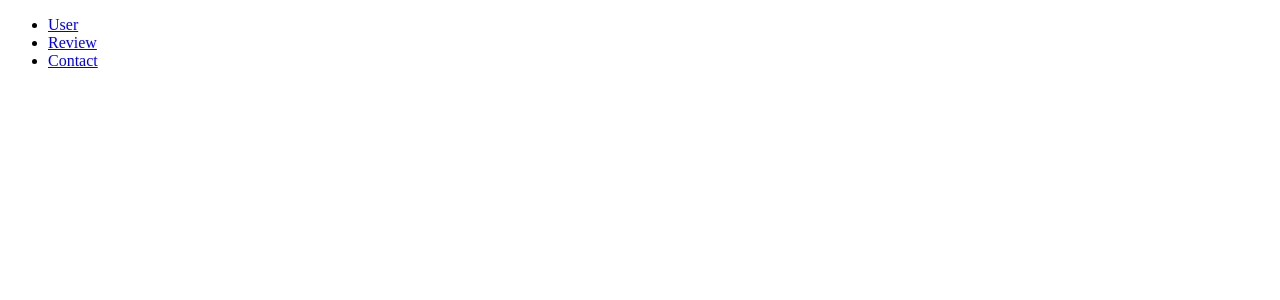
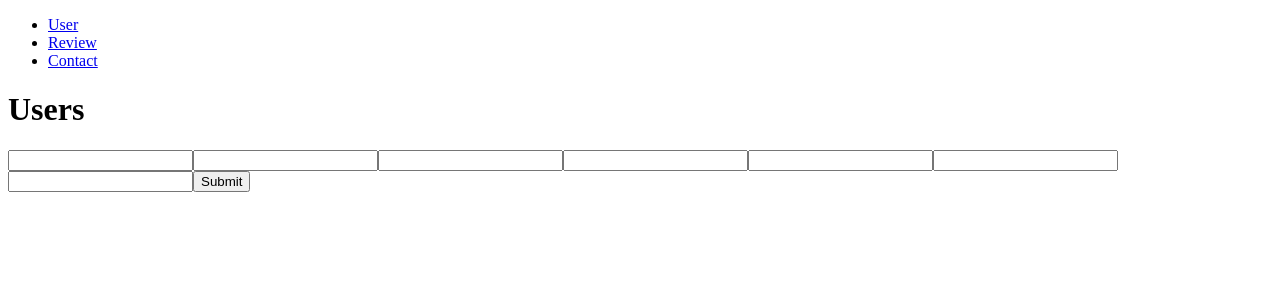
Before and after one commit to AustinFortson/2nd-project-3, a React (Create React App) app in the folder 2ndpraject3/client/: page / in a window 1280 px wide. Shown: the top 300 px of the page. Built offline with nearby package versions, Linux system fonts and the light colour scheme.

Commit message:
Update App.js & UserInput.js

```diff
--- a/2ndpraject3/client/src/App.js
+++ b/2ndpraject3/client/src/App.js
@@ -1,16 +1,35 @@
-import React, { Component } from 'react';
+import React from 'react';
+import { BrowserRouter as Router, Link, Route, Switch } from 'react-router-dom'
+import Search from "./pages/Search";
+import Review from "./pages/Review";
+import User from './pages/UserInput';
 // import logo from './logo.svg';
 
 
-class App extends Component {
-
-  render() {
-    return (
-      <div>
-
-      </div>
-    );
-  }
+ function App() {
+return(
+    <Router>
+        <div>
+            <ul>
+                <li>
+                <Link to="/user">User </Link>
+                </li>
+                <li>
+                <Link to="/review">Review</Link>
+                </li>
+                <li>
+                <Link to="/search">Contact</Link>
+                </li>
+            </ul>
+            <Switch>
+              <Route exact path="/" component={User}/>
+              <Route path="/user" component={User}/>
+              <Route path="/search" component={Search}/>
+              <Route path="/review" component={Review}/>
+            </Switch>
+        </div>
+    </Router>
+)
 }
 
 export default App;
--- a/2ndpraject3/client/src/index.js
+++ b/2ndpraject3/client/src/index.js
@@ -1,34 +1,10 @@
 import React from 'react';
 import ReactDOM from 'react-dom';
-import { BrowserRouter as Router, Link, Route } from 'react-router-dom'
-import UserInput from "./pages/UserInput";
-import Search from "./pages/Search";
-import Review from "./pages/Review";
 import App from './App';
 
-const routing = (
-    <Router>
-        <div>
-            <ul>
-                <li>
-                <Link to="/user">User </Link>
-                </li>
-                <li>
-                <Link to="/review">Review</Link>
-                </li>
-                <li>
-                <Link to="/search">Contact</Link>
-                </li>
-            </ul>
-            <Route exact path="/" component={App}/>
-            <Route path="/user" component={UserInput}/>
-            <Route path="/search" component={Search}/>
-            <Route path="/review" component={Review}/>
-        </div>
-    </Router>
-)
 
-ReactDOM.render(routing, document.getElementById('root'));
+
+ReactDOM.render(<App/>, document.getElementById('root'));
 
 // If you want your app to work offline and load faster, you can change
 // unregister() to register() below. Note this comes with some pitfalls.
--- a/2ndpraject3/client/src/pages/UserInput.js
+++ b/2ndpraject3/client/src/pages/UserInput.js
@@ -1,31 +1,84 @@
 import React from 'react'
 
 class UserInput extends React.Component {
-    constructor(props) {
-        super(props)
-        this.state = {
-            FirstName: '',
-            LastName:'',
-            Address:'',
-            City:'',
-            State:''
-            }
-        this.handleChange = this.handleChange.bind(this)
+  constructor(props){
+    super(props);
+    this.state = {
+      nameFirst: '',
+      nameLast:'',
+      nameAddress:'',
+      nameCity:'',
+      nameState:'',
+      nameZipcode:'',
+      nameEmail:'',
       }
+      this.handleSubmit = this.handleSubmit.bind(this);
+      this.handleChange = this.handleChange.bind(this);
+  }
 
-      handleChange(event) {
-        this.setState({ value: event.target.value })
-      }
+  handleChange(event) {
+    const {name,value}  = event.target;
+    this.setState({[name]: value})
+  }
+  handleSubmit(event){
+    event.preventDefault();
+  }
+
   render() {
+
     return( <div>
         <h1>Users</h1>
         <form>
         <input
           type="text"
-          value={this.state.username}
+          name="nameFirst"
+          value={this.state.nameFirst}
           onChange={this.handleChange}
         />
+        <input
+          type="text"
+          name="nameLast"
+          value={this.state.nameLast}
+          onChange={this.handleChange}
+        />
+        <input
+          type="text"
+          name="nameAddress"
+          value={this.state.nameAddress}
+          onChange={this.handleChange}
+        />
+        <input
+          type="text"
+          name="nameCity"
+          value={this.state.nameCity}
+          onChange={this.handleChange}
+        />
+        <input
+          type="text"
+          name="nameState"
+          value={this.state.nameState}
+          onChange={this.handleChange}
+        />
+        <input
+          type="number"
+          name="nameZipcode"
+          value={this.state.nameZipcode}
+          onChange={this.handleChange}
+        />
+        <input
+          type="email"
+          name="nameEmail"
+          value={this.state.nameEmail}
+          onChange={this.handleChange}
+        />
+        <input type="submit" value="Submit" onClick={this} />
         </form>
+
+        <h2>{this.state.nameFirst}</h2>
+        <h2>{this.state.nameLast}</h2>
+        <h2>{this.state.nameZipcode}</h2>
+        <h2>{this.state.nameEmail}</h2>
+        <h2>{this.state.nameFirst}</h2>
         </div>)
   }
 }
```
Also changed, not shown: 2ndpraject3/client/src/components/Form/index.js (added).
